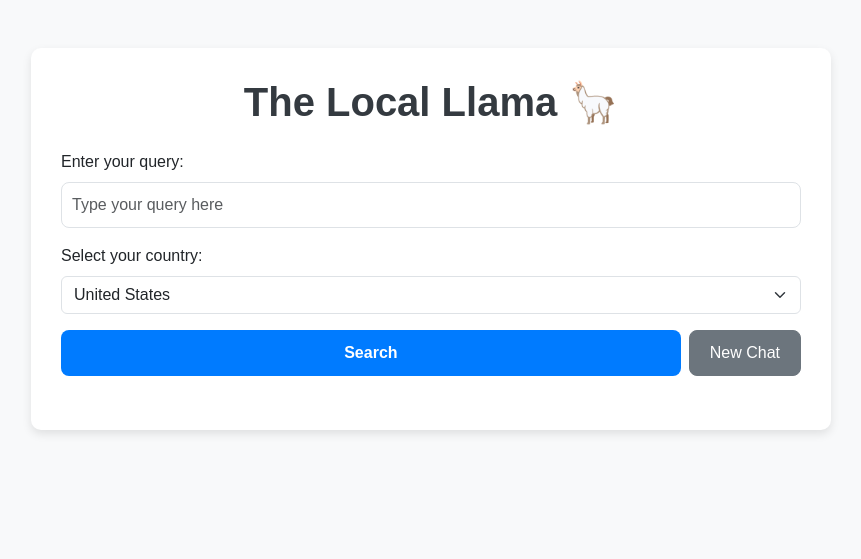
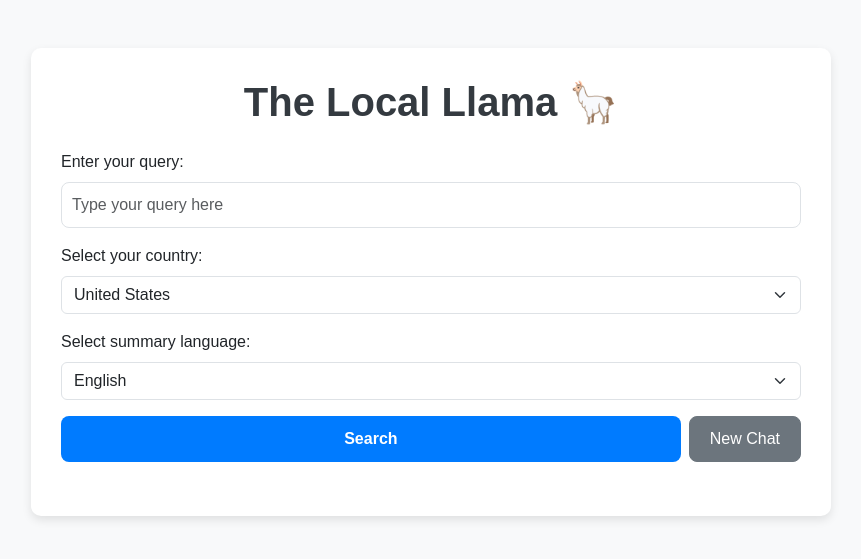
Before and after one commit to hamzafer/meta-llama-hack, a Flask app: page / in a window 1280 px wide. Shown: the top 559 px of the page, without its empty margins (209-1070 px from the left). Run offline with Flask 3, Linux system fonts and the light colour scheme.

Commit message:
cooking done shweeett!x-x

```diff
--- a/main.py
+++ b/main.py
@@ -24,6 +24,10 @@ MAX_TEXT_LENGTH = int(os.getenv("MAX_TEXT_LENGTH", "1000"))
 TEMPLATE_INDEX = os.getenv("TEMPLATE_INDEX", "index.html")
 REQUEST_TIMEOUT = int(os.getenv("REQUEST_TIMEOUT", "5"))
 FLASK_DEBUG = os.getenv("FLASK_DEBUG", "True").lower() in ("true", "1", "t")
+
+# New form field and default for summary language
+FORM_SUMMARY_LANG_KEY = os.getenv("FORM_SUMMARY_LANG_KEY", "summary_lang")
+DEFAULT_SUMMARY_LANG = os.getenv("DEFAULT_SUMMARY_LANG", DEFAULT_LANG)
 
 # Prompt templates (customizable)
 TRANSLATION_PROMPT_TEMPLATE = os.getenv(
@@ -158,26 +162,30 @@ def get_webpage_text(url: str) -> str:
 
 
 @app.route(ROUTE_INDEX, methods=["GET", "POST"])
+@app.route(ROUTE_INDEX, methods=["GET", "POST"])
 def index():
     results = []
     summary = ""
     query = ""
     selected_country = DEFAULT_COUNTRY
+    summary_lang = DEFAULT_SUMMARY_LANG  # default summary language
 
     if request.method == "POST":
         query = request.form.get(FORM_QUERY_KEY, "")
         selected_country = request.form.get(FORM_COUNTRY_KEY, DEFAULT_COUNTRY)
+        summary_lang = request.form.get(FORM_SUMMARY_LANG_KEY, DEFAULT_SUMMARY_LANG)
 
         print("DEBUG: Received form submission.")
         print(f"DEBUG: User entered query: {query}")
         print(f"DEBUG: User selected country: {selected_country}")
+        print(f"DEBUG: User selected summary language: {summary_lang}")
 
-        # Automatically determine the target language based on the selected country
+        # Determine the language for searching based on the selected country
         comm_lang = country_to_language.get(selected_country, DEFAULT_LANG)
-        print(f"DEBUG: Determined translation language: {comm_lang}")
+        print(f"DEBUG: Determined search translation language: {comm_lang}")
 
         if query:
-            # Translate the query into the country's language
+            # Translate the query into the country's language for search purposes
             print("DEBUG: Translating the query...")
             translated_query = llama_translate(query, comm_lang)
             print("DEBUG: Translated query:")
@@ -209,21 +217,20 @@ def index():
                     articles[title] = snippet
 
             print("DEBUG: Fetched search results. Aggregating text for summarization...")
-            # Create an aggregated text for summarization
             aggregated_text = TEXT_SEPARATOR.join(
                 [f"{i}. {title}: {snippet}" for i, (title, snippet) in enumerate(articles.items(), start=1)]
             )
             print("DEBUG: Aggregated text:")
             print(aggregated_text)
 
-            # Translate aggregated text for summarization into the country's language
+            # Translate the aggregated text into the **summary language** (instead of comm_lang)
             print("DEBUG: Translating aggregated text for summarization...")
-            translated_text = llama_translate(aggregated_text, comm_lang)
+            translated_text = llama_translate(aggregated_text, summary_lang)
             print("DEBUG: Translated aggregated text:")
             print(translated_text)
 
-            # Build the summary prompt using the determined language
-            summary_prompt = SUMMARY_PROMPT_TEMPLATE.format(summary_lang=comm_lang, text=translated_text)
+            # Build the summary prompt using the summary language
+            summary_prompt = SUMMARY_PROMPT_TEMPLATE.format(summary_lang=summary_lang, text=translated_text)
             print("DEBUG: Summary prompt being sent to Llama:")
             print(summary_prompt)
             summary = call_llama(summary_prompt)
@@ -236,6 +243,7 @@ def index():
         summary=summary,
         query=query,
         selected_country=selected_country,
+        summary_lang=summary_lang,  # pass it to the template so the drop-down can persist the choice
         supported_countries=supported_countries
     )
 
--- a/templates/index.html
+++ b/templates/index.html
@@ -103,17 +103,36 @@
     <form method="POST" action="{{ url_for('index') }}" class="mb-4">
         <div class="mb-3">
             <label for="query" class="form-label">Enter your query:</label>
-        <input type="text" class="form-control" id="query" name="query" placeholder="Type your query here" value="{{ query }}">
+            <input type="text" class="form-control" id="query" name="query" placeholder="Type your query here"
+                   value="{{ query }}">
         </div>
 
         <div class="mb-3">
             <label for="country" class="form-label">Select your country:</label>
             <select class="form-select" id="country" name="country">
                 {% for country in supported_countries %}
-          <option value="{{ country.code }}" {% if country.code == selected_country %}selected{% endif %}>
+                <option value="{{ country.code }}" {% if country.code== selected_country %}selected{% endif %}>
                     {{ country.name }}
                 </option>
                 {% endfor %}
+            </select>
+        </div>
+
+        <!-- New Summary Language Drop-Down -->
+        <div class="mb-3">
+            <label for="summary_lang" class="form-label">Select summary language:</label>
+            <select class="form-select" id="summary_lang" name="summary_lang">
+                <!-- You can adjust the options as needed -->
+                <option value="en" {% if summary_lang==
+                'en' %}selected{% endif %}>English</option>
+                <option value="no" {% if summary_lang==
+                'no' %}selected{% endif %}>Norwegian</option>
+                <option value="jp" {% if summary_lang==
+                'jp' %}selected{% endif %}>Japanese</option>
+                <option value="fr" {% if summary_lang==
+                'fr' %}selected{% endif %}>French</option>
+                <option value="de" {% if summary_lang==
+                'de' %}selected{% endif %}>German</option>
             </select>
         </div>
 
@@ -122,6 +141,7 @@
             <a href="{{ url_for('index') }}" class="btn btn-secondary">New Chat</a>
         </div>
     </form>
+
 
     <!-- Summary Section -->
     {% if summary %}
```
Lines whose indentation alone changed are shown as unchanged.
